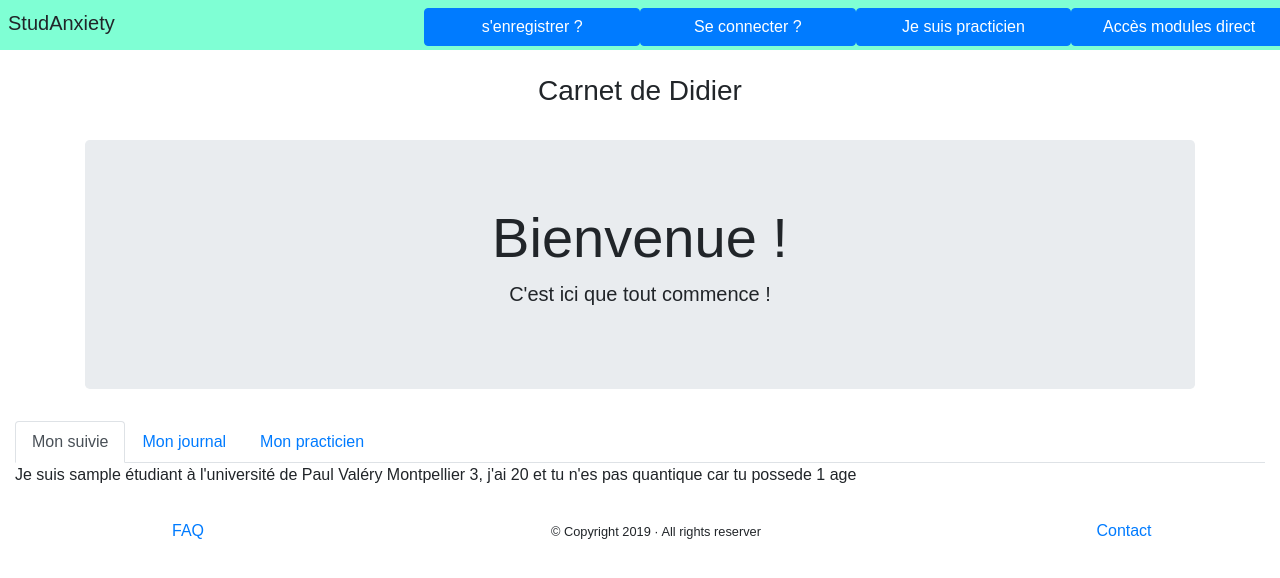
After one commit to RMeuter/StuAnxiety, a Django app: template users/templates/users/user.html in a window 1280 px wide. The commit adds this page. Shown: the top 578 px of the page. Run offline with Django 3.2, Linux system fonts and the light colour scheme; the template is opened without the code that fills it: most values are stand-ins (such as "Sample title", 1, 10 or a date in 2020); some libraries are stand-ins or nearby versions.

Commit message:
essaie stabilisation model

```diff
--- a/module/templates/module/MakeModule.html
+++ b/module/templates/module/MakeModule.html
@@ -1,5 +1,5 @@
 {% extends 'layouts/baseClient.html'%}
 {% load crispy_forms_tags %}
    {% block content %}
-    {{form}}
+    {{form|crispy}}
    {% endblock content %}
--- a/templates/choix.html
+++ b/templates/choix.html
@@ -15,11 +15,11 @@ Choisir
 
   </p>
   <hr class="my-4">
-  <small>Si tu choisie d'etre suivi seulement tes données de sommeil et les facteurs jouant seront transmis au praticien</small>
+  <small>Si tu choisie d'etre suivi, seulement tes données de sommeil et les facteurs jouant seront transmis au praticien</small>
   <br>
   <div class="row">
-  <a class="btn btn-primary btn-lg" href="#" role="button">Learn more</a>
-  <a class="btn btn-primary btn-lg" href="#" role="button">Learn more</a>
+  <a class="btn btn-primary btn-lg" href="#" role="button">Etre suivie</a>
+  <a class="btn btn-primary btn-lg" href="#" role="button">Découvrir</a>
 </div>
    </div>
    {% endblock content %}
--- a/users/form.py
+++ b/users/form.py
@@ -7,4 +7,4 @@ class PatientRegisterForm(UserCreationForm):
 
     class Meta(UserCreationForm.Meta):
         model=Patient
-        fields= UserCreationForm.Meta.fields + ('custom_field',)
+        fields=  ['email', 'prenom', 'nom', 'adress', 'university']
--- /dev/null
+++ b/users/templates/users/user.html
@@ -0,0 +1,78 @@
+{% extends 'layouts/baseClient.html'%}
+
+   {% block content %}
+
+    <div class="container">
+    	<div class="row">
+    	<div class="col-12 text-center">
+    		<br>
+		<h3>Carnet de Didier</h3>
+		<br>
+<div class="jumbotron">
+  <h1 class="display-4">Bienvenue !</h1>
+  <p class="lead">C'est ici que tout commence !
+</p>
+</div>
+    </div>
+    </div>
+</div>
+    <div class="container-fluid">
+    <ul class="nav nav-tabs" id="myTab" role="tablist">
+  <li class="nav-item">
+    <a class="nav-link active" id="home-tab" data-toggle="tab" href="#home" role="tab" aria-controls="home" aria-selected="true">Mon suivie</a>
+  </li>
+  <li class="nav-item">
+    <a class="nav-link" id="profile-tab" data-toggle="tab" href="#profile" role="tab" aria-controls="profile" aria-selected="false">Mon journal</a>
+  </li>
+  <li class="nav-item">
+    <a class="nav-link" id="contact-tab" data-toggle="tab" href="#contact" role="tab" aria-controls="contact" aria-selected="false">Mon practicien</a>
+  </li>
+</ul>
+<div class="tab-content" id="myTabContent">
+  <div class="tab-pane fade show active" id="home" role="tabpanel" aria-labelledby="home-tab">Je suis {{ profil.username }} étudiant à l'université de Paul Valéry Montpellier 3, j'ai 20 et tu n'es pas quantique car tu possede 1 age</div>
+  <div class="tab-pane fade" id="profile" role="tabpanel" aria-labelledby="profile-tab">Mon journal</div>
+  <div class="tab-pane fade" id="contact" role="tabpanel" aria-labelledby="contact-tab">
+  	<br>
+  	<h6>Bonjour, Paul je suis Emmanuel ton conseiller moral pour ton sujet à la fatigue !
+  		<hr>
+<!--debut de la zone message !-->
+  		<div aria-live="polite" aria-atomic="true" style="position: relative; min-height: 200px;">
+  <!-- Position it -->
+  <div style="position: absolute; top: 0; right: 0;">
+
+    <!-- Then put toasts within -->
+    <div class="toast" role="alert" aria-live="assertive" aria-atomic="true">
+      <div class="toast-header">
+        <img src="..." class="rounded mr-2" alt="...">
+        <strong class="mr-auto">Bootstrap</strong>
+        <small class="text-muted">just now</small>
+        <button type="button" class="ml-2 mb-1 close" data-dismiss="toast" aria-label="Close">
+          <span aria-hidden="true">&times;</span>
+        </button>
+      </div>
+      <div class="toast-body">
+        See? Just like this.
+      </div>
+    </div>
+
+    <div class="toast" role="alert" aria-live="assertive" aria-atomic="true">
+      <div class="toast-header">
+        <img src="..." class="rounded mr-2" alt="...">
+        <strong class="mr-auto">Bootstrap</strong>
+        <small class="text-muted">2 seconds ago</small>
+        <button type="button" class="ml-2 mb-1 close" data-dismiss="toast" aria-label="Close">
+          <span aria-hidden="true">&times;</span>
+        </button>
+      </div>
+      <div class="toast-body">
+        Heads up, toasts will stack automatically
+      </div>
+    </div>
+  </div>
+</div>
+<!--fin de la zone message !-->
+
+  	</h6>
+  </div>
+</div>
+{% endblock content %}
```
Also changed, not shown: users/templates/users/login.html (added, +23 -0 lines), users/templates/users/logout.html (added, +12 -0 lines), users/templates/users/register/pt.html (added, +26 -0 lines), users/urls.py (+10 -0 lines), users/views.py (+9 -4 lines), module/migrations/0001_initial.py, users/templates/users/register/cl.html (added).
